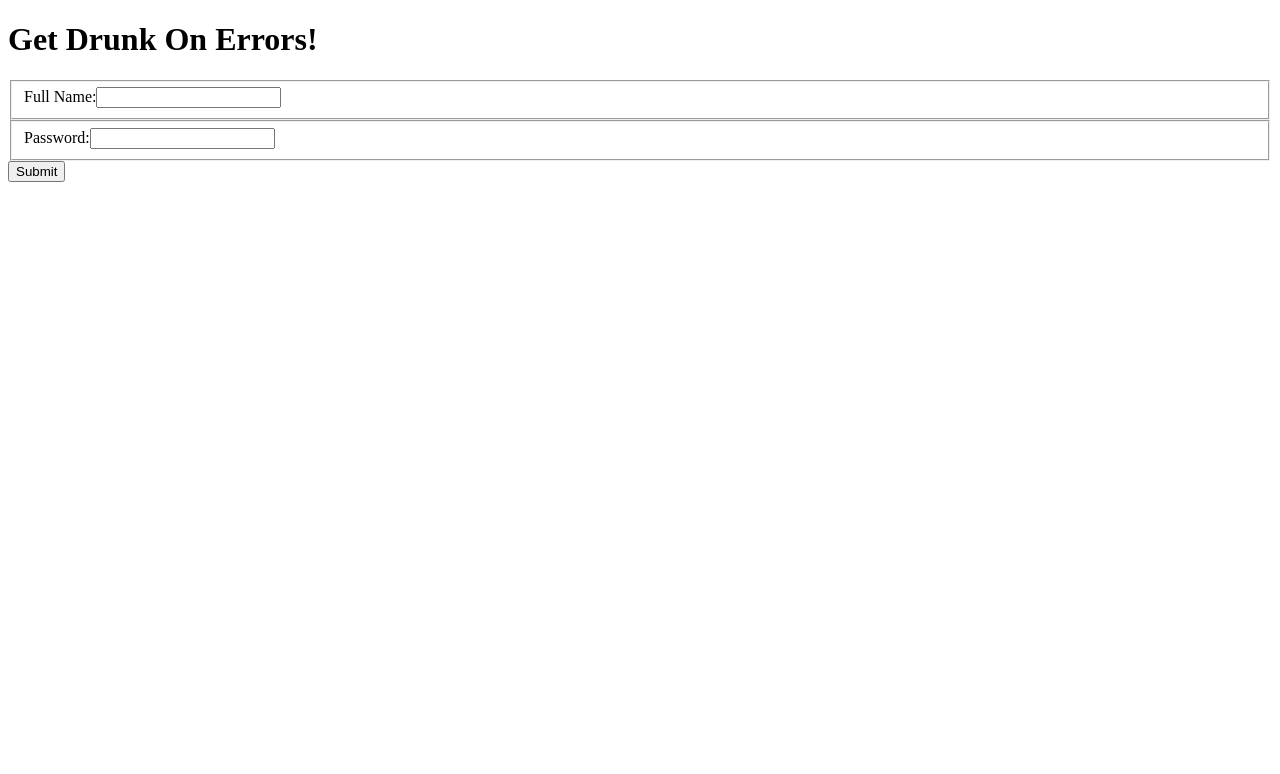
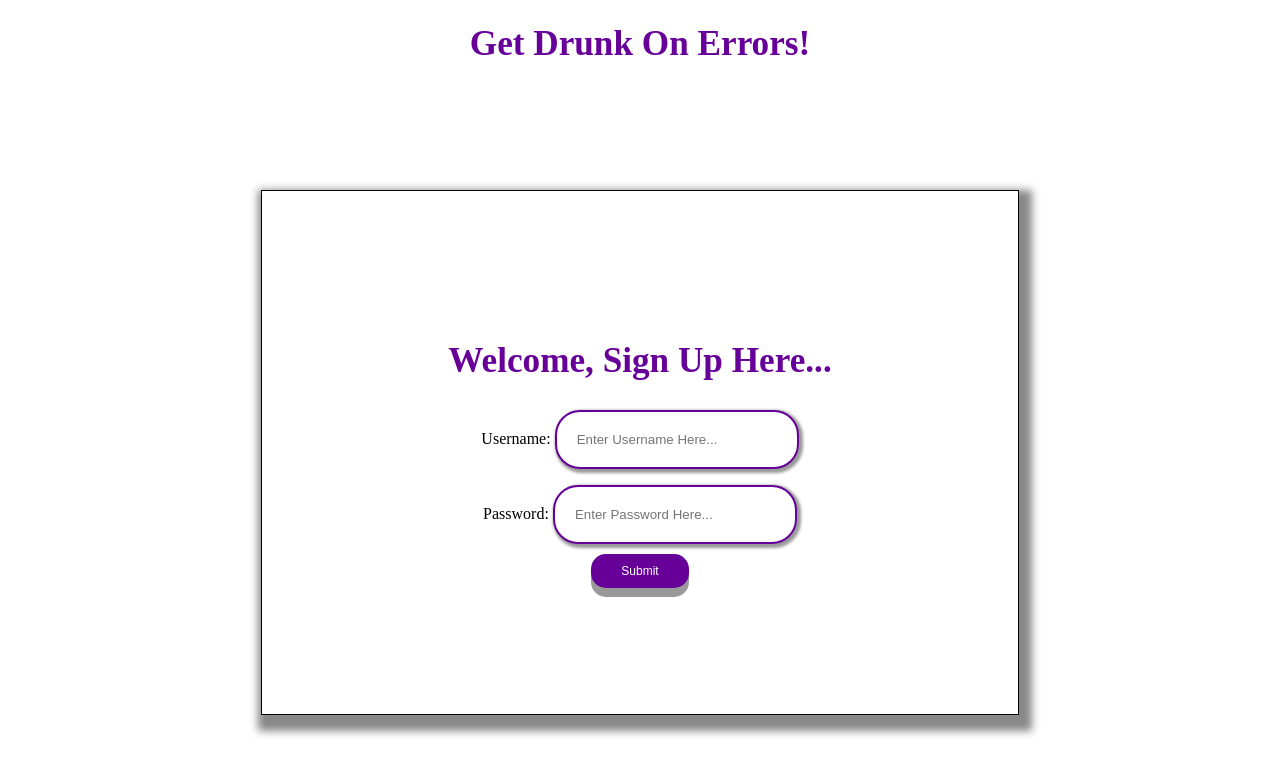
Before and after one commit to dentemple/error-cli, a React app: page / in a window 1280 px wide. Shown: the top 774 px of the page. Built offline with nearby package versions, Linux system fonts and the light colour scheme.

Commit message:
update form to fetch data to and from database

```diff
--- a/package.json
+++ b/package.json
@@ -36,7 +36,9 @@
     "webpack-dev-server": "^3.1.8"
   },
   "dependencies": {
+    "es6-promise": "^4.2.4",
     "express": "^4.16.3",
+    "isomorphic-fetch": "^2.2.1",
     "mongoose": "^5.2.13",
     "react": "^16.5.0",
     "react-dom": "^16.5.0",
--- a/src/components/App.js
+++ b/src/components/App.js
@@ -1,12 +1,14 @@
 import React, { Component } from 'react';
 import TestForm from './TestForm';
+import MainPage from './Main.js';
+import '../../public/stylesheet/signup.css';
 
 
 export default class App extends Component {
 	render() {
 		return (
 			<div>
-				<h1>Get Drunk On Errors!</h1>
+				<h1 className='heading'>Get Drunk On Errors!</h1>
 				<TestForm/>
 			</div>
 		)
--- a/src/components/TestForm.js
+++ b/src/components/TestForm.js
@@ -1,12 +1,15 @@
 import React, { Component } from 'react';
 import FormLabel from './FormLabel';
+import fetch from 'isomorphic-fetch';
+import '../../public/stylesheet/signup.css';
 
 export default class TestForm extends Component {
   constructor(props){
     super(props);
     this.state = {
       name: "",
-      password: ""
+      password: "",
+      savedSearches: null
     };
     this.handleChange = this.handleChange.bind(this);
     this.handleSubmit = this.handleSubmit.bind(this);
@@ -29,49 +32,45 @@ export default class TestForm extends Component {
     if (formData.formSender.length < 1 || formData.formSecret.length < 1) {
       return false
     }
-    console.log({formData});
-    // $.ajax({
-    //  url: '/api/add',
-    //  dataType: 'json',
-    //  type: 'POST',
-    //  data: formData,
-    //  success: function(data) {
-    //    console.log('success case:', {data});
-    //   if (confirm('Thank you for your data!')) {
-    //     this.setState({
-    //      name: '',
-    //      password: ''
-    //     })
-    //   }
-    //  },
-    //  error: function(xhr, status, err) {
-    //   console.error(status, err.toString())
-    //   alert('There was some problem with sending your data.')
-    //  }
-    // })
-    const url = '/api/add'
-    fetch(url)
+    console.log('THIS IS FORM DATA THAT SHOULD SEND', {formData});
+    const url = '/api/add';
+    const { username, password, savedSearches } = this.state;
+    const client = { username };
+    const secret = { password };
+    fetch(url, {
+      method: 'POST',
+      headers: {
+        "Content-Type": "application/json",
+      },
+      body: {
+        username: JSON.stringify(client),
+        password: JSON.stringify(secret),
+      },
+    })
     .then( res => {
       return res.json()
     })
-    .then( json => {
-      console.log({json});
-      this.setState({
-        name: '',
-        password: ''
-      })
+    .then((json) => {
+      console.log('THIS IS DATA BEING RECEIVED', json);
     })
     .catch(err => console.log({err}));
-
   }
 
+  handleUsername (event){
+    this.setState({username: event.target.value});
+  }
+
+  handlePass (event) {
+    this.setState({password: event.target.value});
+  }
 
   render(){
     return(
+      <div className='fullForm'>
       <form onSubmit={this.handleSubmit}>
-
+        <h1 className='heading'>Welcome, Sign Up Here...</h1>
         <fieldset className='form-group'>
-          <FormLabel htmlFor='formName' title='Full Name:' />
+          <FormLabel className='form-label' htmlFor='formName' title='Username: ' />
           <input
             id='formName'
             className='form-input'
@@ -79,27 +78,29 @@ export default class TestForm extends Component {
             type='text'
             required onChange={this.handleChange}
             value={this.state.name}
+            placeholder='Enter Username Here...'
           />
         </fieldset>
 
         <fieldset className='form-group'>
-          <FormLabel htmlFor='formPass' title='Password:' />
+          <FormLabel className='form-label' htmlFor='formPass' title='Password: ' />
           <input
-            id='formName'
+            id='formPass'
             className='form-input'
             name='password'
             type='password'
             required onChange={this.handleChange}
             value={this.state.password}
+            placeholder='Enter Password Here...'
           />
         </fieldset>
 
         <div className='form-group'>
-          <input id='formButton' type='submit'/>
+          <input onClick={this.handleSubmit} id='formButton' type='submit'/>
         </div>
 
       </form>
-      // <button onClick={this.clickedBtn}>Our First Test</button>
+    </div>
     )
   }
 }
```
